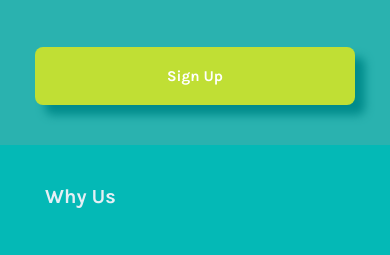
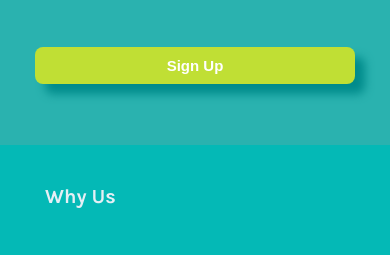
Before and after one commit to luis92guimaraes/single-price-grid-component, a plain HTML site: page index.html in a window 390 px wide. Shown: the part 531-786 px from the top of the page. Drawn offline with Linux system fonts and the light colour scheme.

Commit message:
update style.css

```diff
--- a/index.html
+++ b/index.html
@@ -29,7 +29,7 @@
                 <p class="price">$29 <span>per month</span></p>
                 <p>Full access for less than $1 a day</p>
 
-                <a href="#" class="btn">Sign Up</a>
+                <button class="btn">Sign Up</button>
             </div>
 
             <div class="content3">
--- a/src/css/responsible.css
+++ b/src/css/responsible.css
@@ -88,11 +88,6 @@
         margin-bottom: 50px;
     }
 
-    .content2 .btn {
-        padding: 20px 100px;
-        margin-left: 40px;
-    }
-
     .content3 {
         border-radius: 0 0 10px 10px;
     }
--- a/src/css/style.css
+++ b/src/css/style.css
@@ -80,16 +80,16 @@ main {
 
 .content2 p {
     color: var(--bg-color);
-    font-size: 24px;
+    font-size: 22px;
     margin: 0 0 30px 40px;
 }
 
 .content2 .btn {
     background-color: var(--btn-color);
     color: white;
-    text-align: center;
     padding: 20px;
     margin: 0 40px;
+    border: none;
     border-radius: 8px;
     font-size: 20px;
     font-weight: 700;
```
